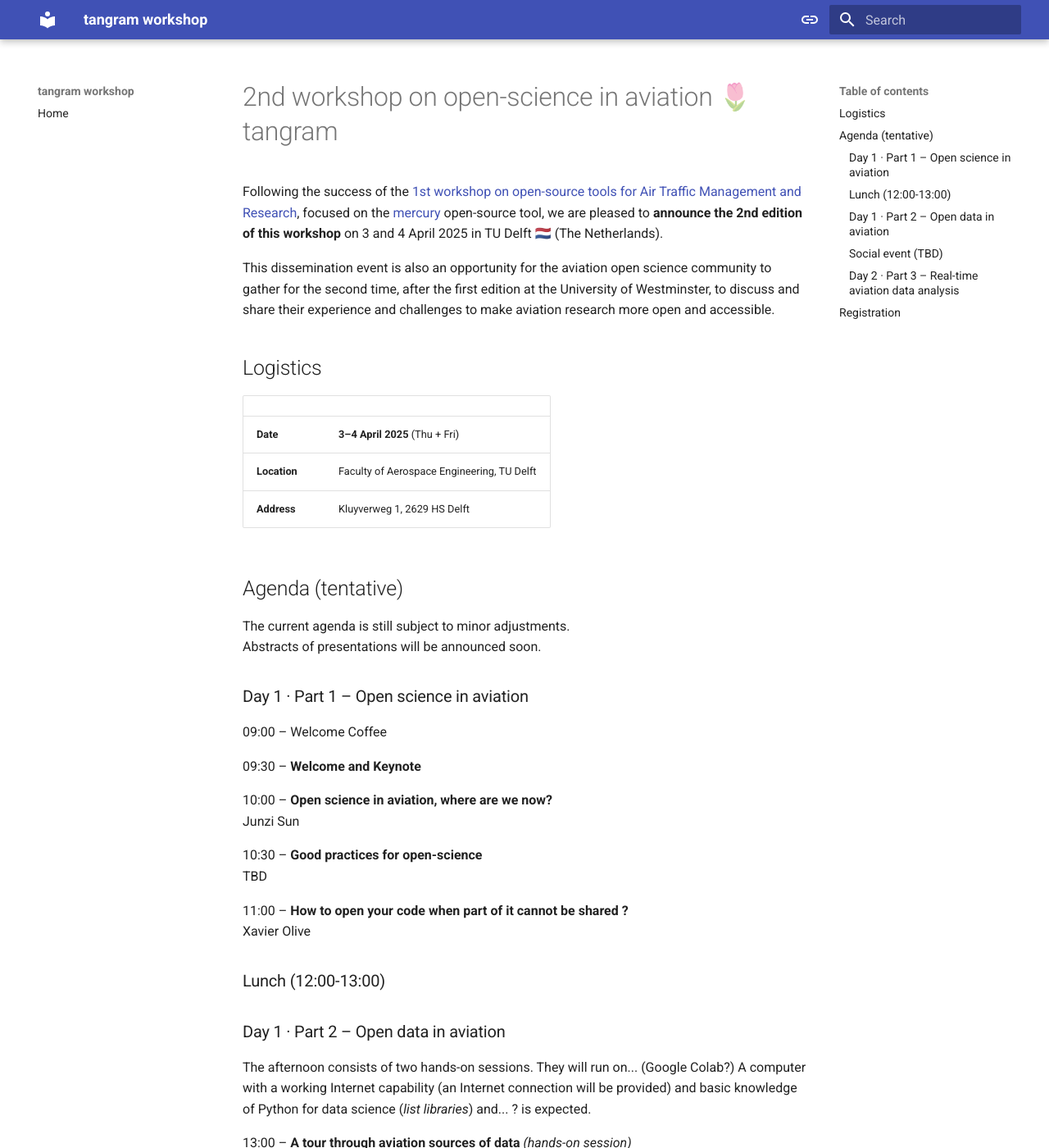
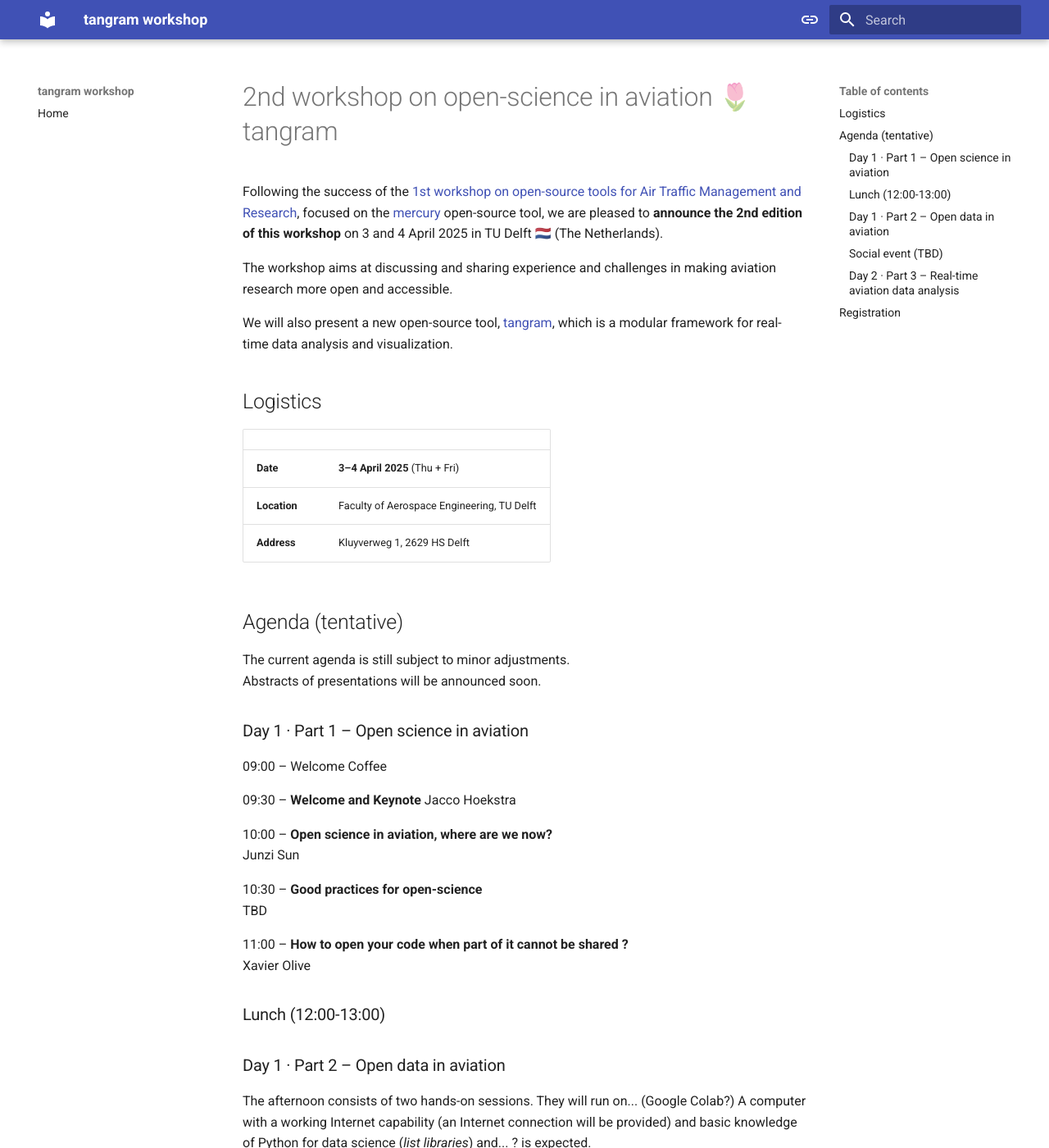
Before and after one commit to open-aviation/workshop, an MkDocs documentation site: the page built from docs/index.md, in a window 1280 px wide and 1400 px high. Shown: the whole window at 82% size. Built offline with MkDocs 1.6.1 and Material for MkDocs 9.7.7, drawn with Linux system fonts in a browser that asks for light colours.

Commit message:
Update index.md

```diff
--- a/docs/index.md
+++ b/docs/index.md
@@ -3,7 +3,9 @@
 Following the success of the [1st workshop on open-source tools for Air Traffic
 Management and Research](https://blog.westminster.ac.uk/atm-team/open-source-tools-activities/), focused on the [mercury](https://blog.westminster.ac.uk/atm-team/wp-content/uploads/sites/114/2025/01/2024-11-Mercury_tutorial_workshop.pdf) open-source tool, we are pleased to **announce the 2nd edition of this workshop** on 3 and 4 April 2025 in TU Delft 🇳🇱 (The Netherlands).
 
-This dissemination event is also an opportunity for the aviation open science community to gather for the second time, after the first edition at the University of Westminster, to discuss and share their experience and challenges to make aviation research more open and accessible.
+The workshop aims at discussing and sharing experience and challenges in making aviation research more open and accessible.
+
+We will also present a new open-source tool, [tangram](https://github.com/open-aviation/tangram), which is a modular framework for real-time data analysis and visualization.
 
 ## Logistics
 
@@ -23,6 +25,7 @@
 09:00 – Welcome Coffee
 
 09:30 – **Welcome and Keynote**
+Jacco Hoekstra
 
 10:00 – **Open science in aviation, where are we now?**
 Junzi Sun
```
